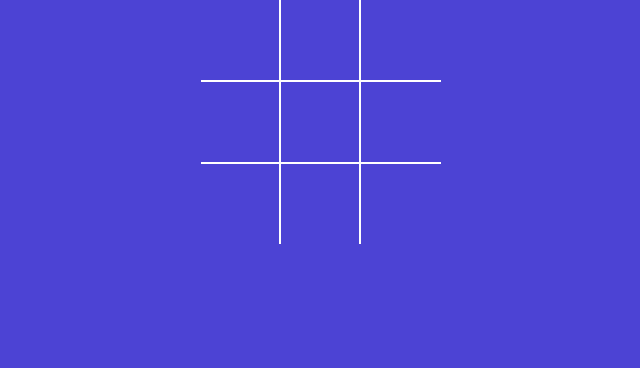
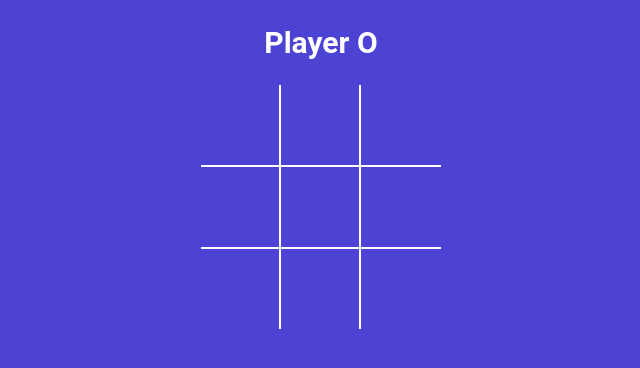
Before and after one commit to Heena0903/tictactoe, a React app: page / in a window 1280 px wide. Shown: the top 368 px of the page, without its empty margins (319-959 px from the left). Built offline with nearby package versions, Linux system fonts and the light colour scheme; the HTML template or start-up script is replaced by a standard one.

Commit message:
lifted up the state to app component. Show status message to the user, calculate winner

```diff
--- a/src/App.jsx
+++ b/src/App.jsx
@@ -1,11 +1,37 @@
+import { useState } from "react";
 import Board from "./components/board";
+import { calculateWinner } from "./winner";
 
 import "./styles.scss";
 
 function App() {
+  const [squares, setSquares] = useState(Array(9).fill(null));
+  const [isXNext, setIsXnext] = useState(false);
+  const winner = calculateWinner(squares);
+  const nextPlayer = isXNext ? "X" : "O";
+  const statusMessage = winner ? `Winner is ${winner}` : `Player ${nextPlayer}`;
+
+  const handleSquareClick = (clickedPosition) => {
+    if (squares[clickedPosition]) {
+      return; //exit and does not proceed if condition not match
+    }
+
+    setSquares((currentSquares) => {
+      return currentSquares.map((squareValue, position) => {
+        if (clickedPosition === position) {
+          return isXNext ? "X" : "O";
+        }
+
+        return squareValue;
+      });
+    });
+
+    setIsXnext((currentIsXnext) => !currentIsXnext);
+  };
   return (
     <div className="app">
-      <Board />
+      <h2>{statusMessage}</h2>
+      <Board squares={squares} handleSquareClick={handleSquareClick} />
     </div>
   );
 }
--- a/src/components/board.jsx
+++ b/src/components/board.jsx
@@ -1,27 +1,5 @@
-import { useState } from "react";
 import Square from "./Square";
-const Board = () => {
-  const [squares, setSquares] = useState(Array(9).fill(null));
-  const [isXNext, setIsXnext] = useState(false);
-
-  const handleSquareClick = (clickedPosition) => {
-    if (squares[clickedPosition]) {
-      return; //exit and does not proceed if condition not match
-    }
-
-    setSquares((currentSquares) => {
-      return currentSquares.map((squareValue, position) => {
-        if (clickedPosition === position) {
-          return isXNext ? "X" : "O";
-        }
-
-        return squareValue;
-      });
-    });
-
-    setIsXnext((currentIsXnext) => !currentIsXnext);
-  };
-
+const Board = ({ squares, handleSquareClick }) => {
   //to avoid repetition we create a function
   const renderSquare = (position) => {
     return (
--- /dev/null
+++ b/src/winner.js
@@ -0,0 +1,20 @@
+export function calculateWinner(squares) {
+  //squares are arrays that decide value x,o or null
+  const lines = [
+    [0, 1, 2], //possible outcomes
+    [3, 4, 5],
+    [6, 7, 8],
+    [0, 3, 6],
+    [1, 4, 7],
+    [2, 5, 8],
+    [0, 4, 8],
+    [2, 4, 6],
+  ];
+  for (let i = 0; i < lines.length; i++) {
+    const [a, b, c] = lines[i];
+    if (squares[a] && squares[a] === squares[b] && squares[a] === squares[c]) {
+      return squares[a];
+    }
+  }
+  return null; //if no winner draw, then null
+}
```
